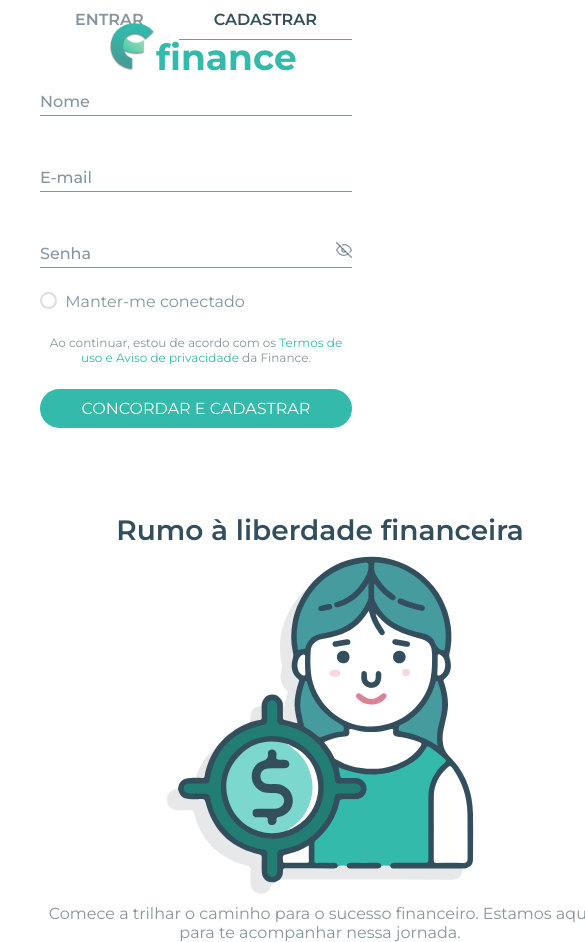
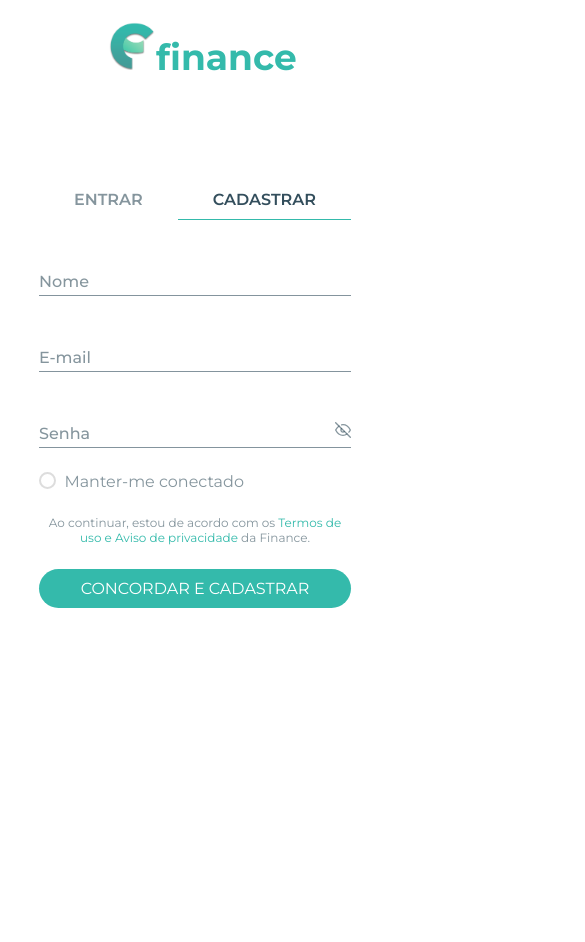
Before and after one commit to vitorlurici/finance-project, a React (Vite) app: page /auth in a window 390 px wide. Shown: the top 942 px of the page, 585 px wide, since content can reach past the window. After the commit the page ends 844 px from the top, so only its background shows below. Built offline with nearby package versions, Linux system fonts and the light colour scheme.

Commit message:
update-responsive-auth-commit

```diff
--- a/src/routes/auth/Auth.scss
+++ b/src/routes/auth/Auth.scss
@@ -9,15 +9,13 @@
   min-height: 100vh;
   display: flex;
   flex-direction: column;
-  justify-content: center;
+  gap: 140px;
 
   .top-bar {
     height: 100px;
     display: flex;
     align-items: center;
     padding-left: 108px;
-    position: absolute;
-    top: 0%;
 
     .logo-auth {
       gap: 12px;
@@ -88,7 +86,6 @@
 
           input {
             display: flex;
-            min-width: 180px;
             width: 100%;
             padding: 8px 0px;
             padding-right: 20px;
@@ -228,6 +225,7 @@
 
 @media (max-width: 1279px) {
   .auth {
+    gap: 80px;
     .content {
       .left-content {
         padding: 0px 40px;
@@ -240,10 +238,6 @@
           }
         }
       }
-
-      .right-content {
-        padding: 0px 40px;
-      }
     }
   }
 }
@@ -252,6 +246,11 @@
   .auth {
     .content {
       flex-direction: column;
+      align-items: center;
+
+      .right-content {
+        display: none;
+      }
     }
   }
 }
```
